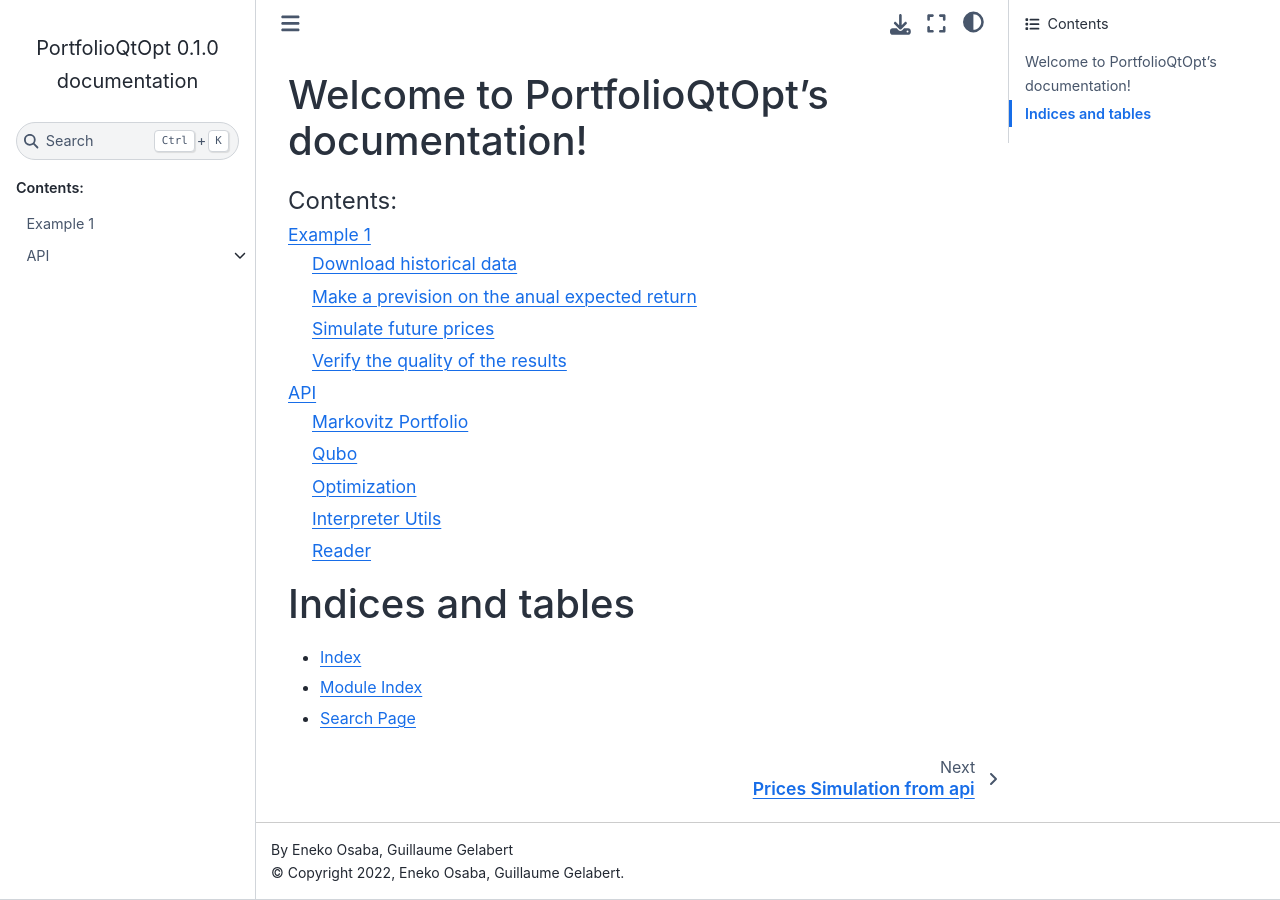
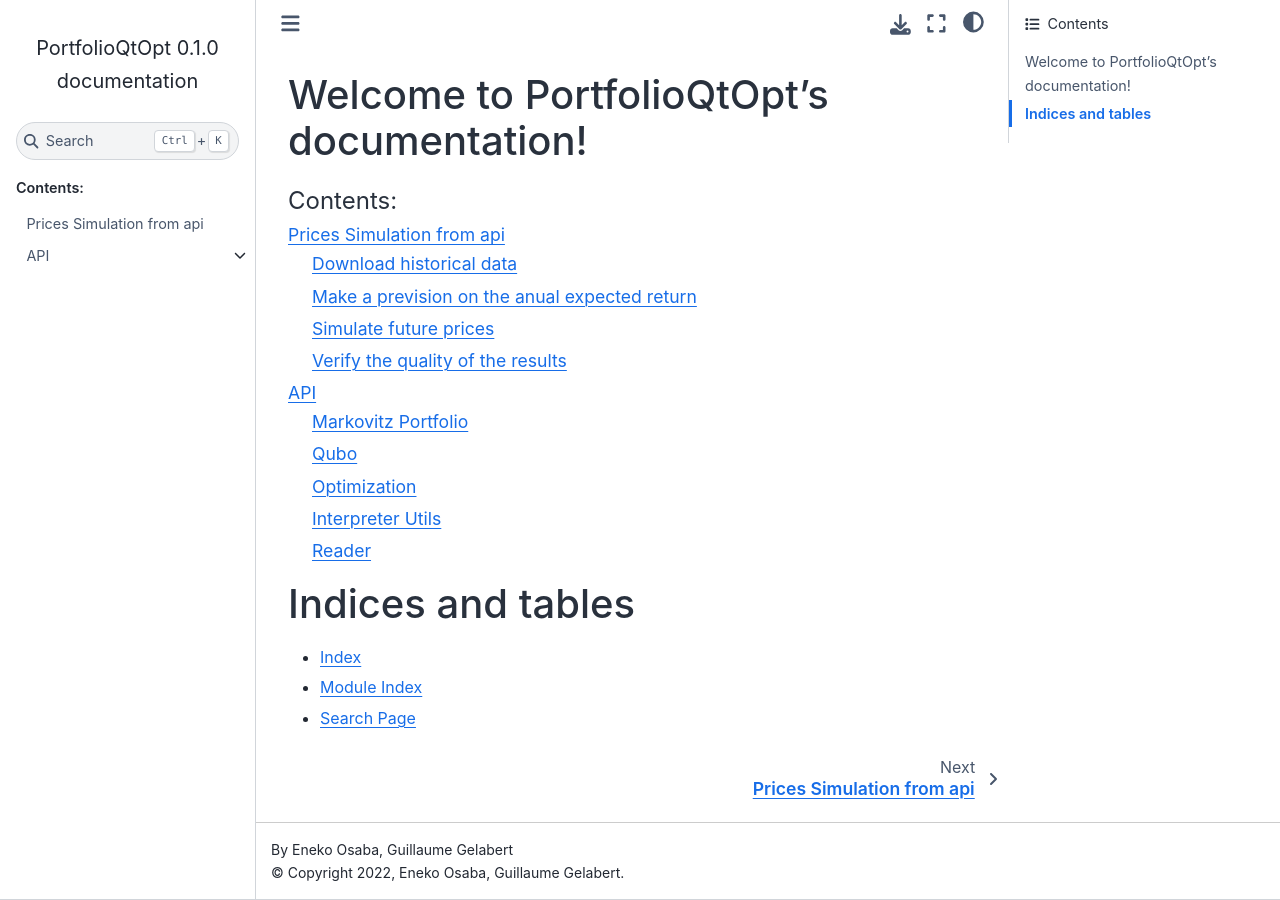
Before and after one commit to GuiGel/PortfolioQtOpt, a Sphinx documentation site: the page built from docs/source/index.rst, in a window 1280 px wide. Built offline with Sphinx 7.4.7 and the Sphinx Book theme 1.1.4, drawn with Linux system fonts in a browser that asks for light colours.

Commit message:
:books: Update sphinx doc

```diff
--- a/docs/source/conf.py
+++ b/docs/source/conf.py
@@ -63,3 +63,9 @@
 # relative to this directory. They are copied after the builtin static files,
 # so a file named "default.css" will overwrite the builtin "default.css".
 html_static_path = ['_static']
+
+# Using notebooks in other format.
+# https://docs.readthedocs.io/en/stable/guides/jupyter.html
+nb_custom_formats = {
+    ".md": ["jupytext.reads", {"fmt": "mystnb"}],
+}
--- a/docs/source/index.rst
+++ b/docs/source/index.rst
@@ -10,7 +10,7 @@
    :maxdepth: 2
    :caption: Contents:
 
-   Example 1 <simulation/example_1.md>
+   simulation/example_1
    api
 
 Indices and tables
```
